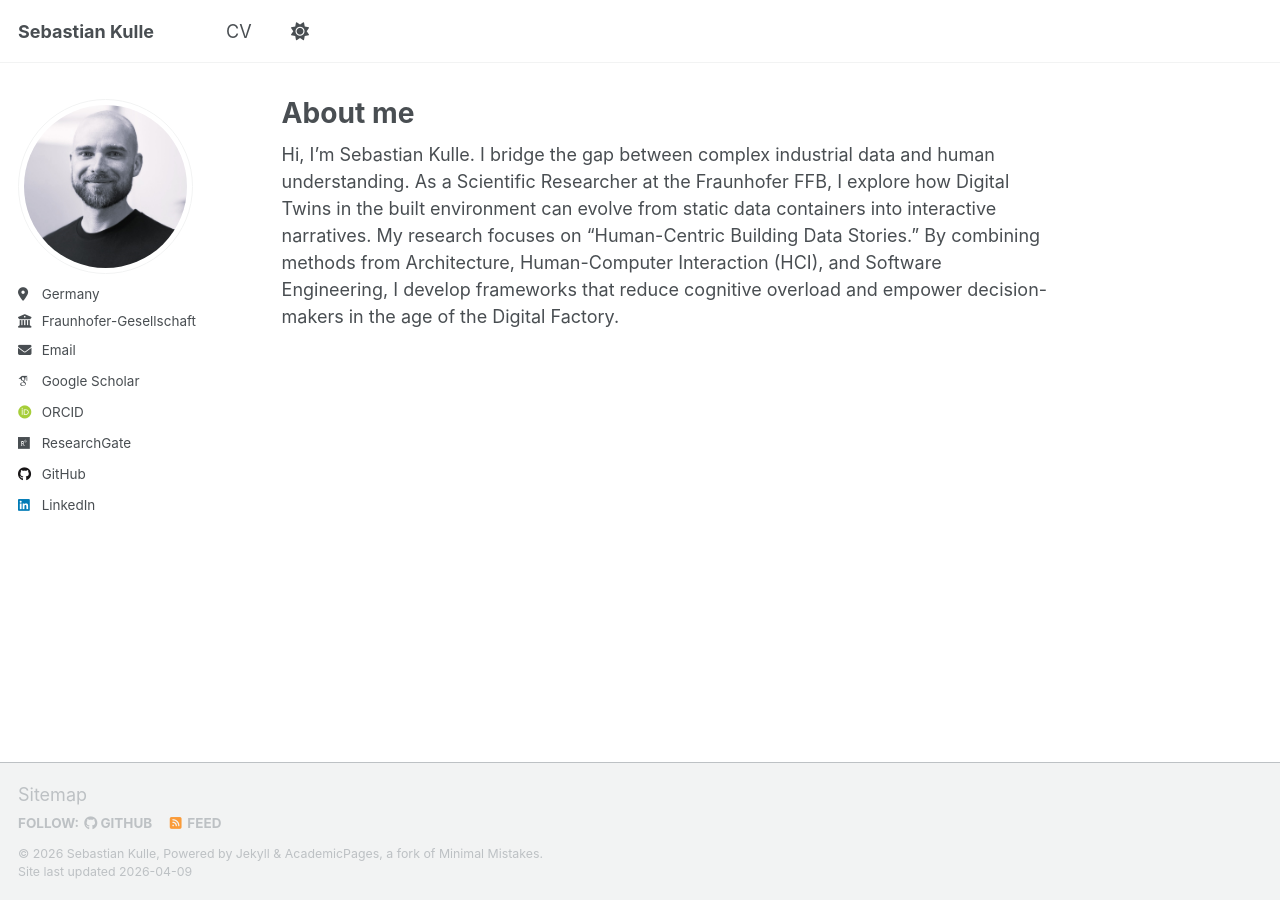
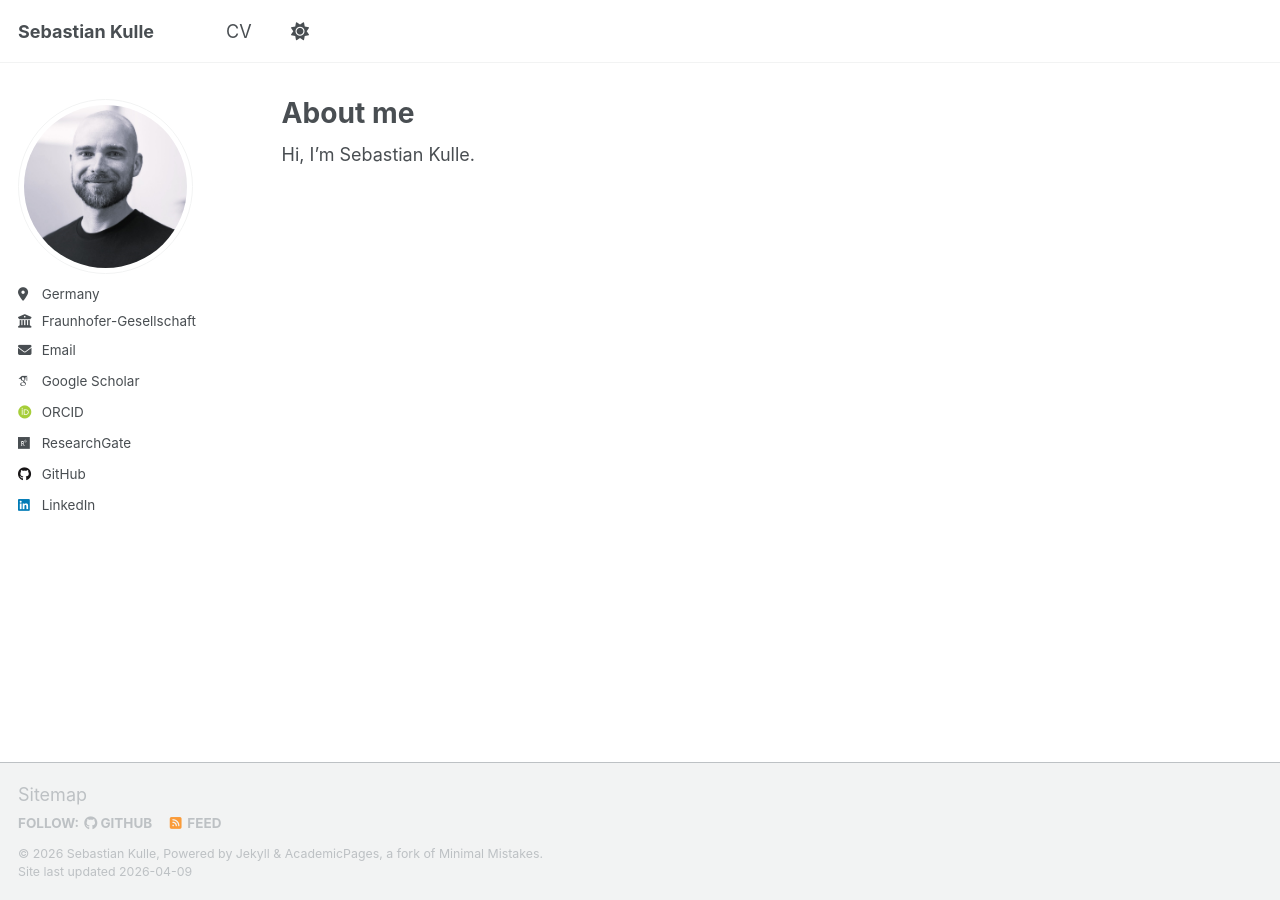
Before and after one commit to sbstnkll/sebastiankulle, a Jekyll site: the page built from _pages/about.md, in a window 1280 px wide. Built offline with Jekyll 4.4.1, drawn with Linux system fonts in a browser that asks for light colours; some web fonts are replaced; a script that is not in the unit is left out.

Commit message:
Update about.md

```diff
--- a/_pages/about.md
+++ b/_pages/about.md
@@ -7,5 +7,4 @@ redirect_from:
   - /about.html
 ---
 
-Hi, I'm Sebastian Kulle. I bridge the gap between complex industrial data and human understanding. As a Scientific Researcher at the Fraunhofer FFB, I explore how Digital Twins in the built environment can evolve from static data containers into interactive narratives.
-My research focuses on "Human-Centric Building Data Stories." By combining methods from Architecture, Human-Computer Interaction (HCI), and Software Engineering, I develop frameworks that reduce cognitive overload and empower decision-makers in the age of the Digital Factory.
+Hi, I'm Sebastian Kulle.
```
